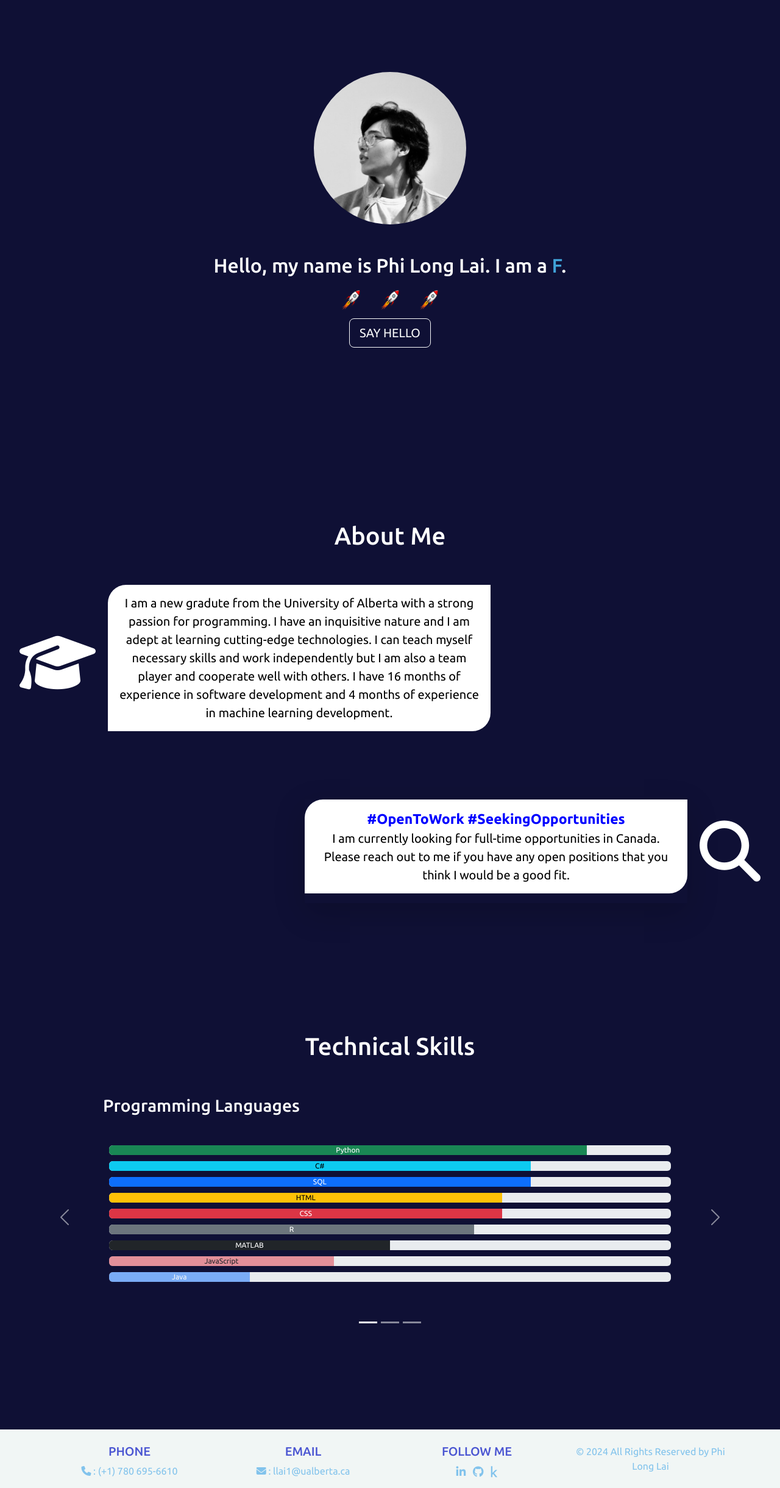
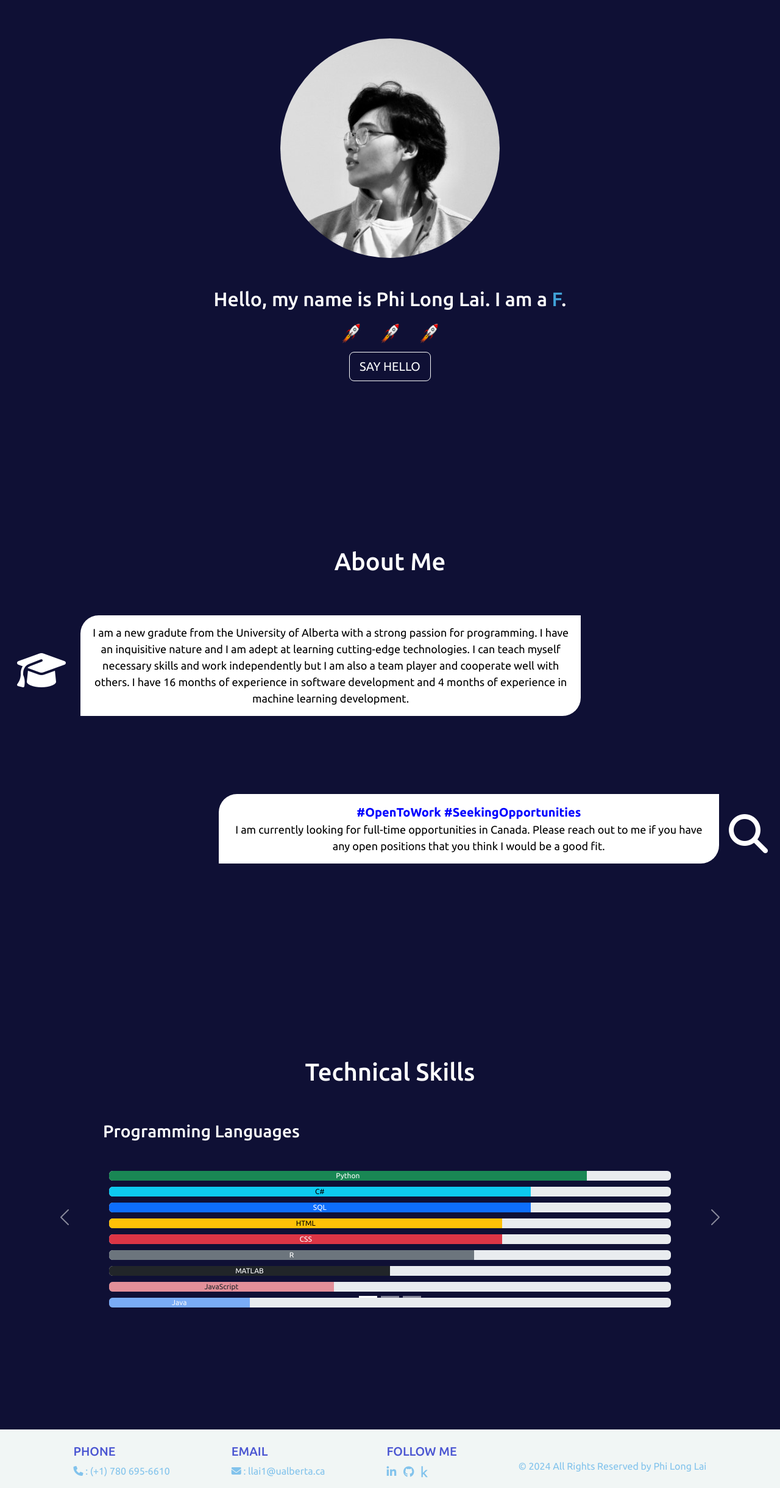
Before and after one commit to lpl-5664/personal-website, a Django app: page / in a window 1280 px wide. Shown: the part 56-2496 px from the top of the page at 61% size. Run offline with Django 4.2, Linux system fonts and the light colour scheme; some libraries are stand-ins or nearby versions.

Commit message:
modify for viewport compatibility 2.0

```diff
--- a/mysite/settings.py
+++ b/mysite/settings.py
@@ -26,7 +26,7 @@ SECRET_KEY = 'django-insecure-qwg!_@gn*&w6_i9jln(k=qj9uuc)*x@v*9&0ab^r-9-d*2j-ir
 # SECURITY WARNING: don't run with debug turned on in production!
 DEBUG = True
 
-ALLOWED_HOSTS = ['127.0.0.1', '.vercel.app', '.now.sh']
+ALLOWED_HOSTS = ['192.168.1.69', '127.0.0.1', '.vercel.app', '.now.sh']
 
 
 # Application definition
--- a/static/portfolio/styles.css
+++ b/static/portfolio/styles.css
@@ -32,7 +32,7 @@ body {
 .photo img {
     border-radius: 50%;
     object-fit: cover;
-    height: 250px;
+    /* height: 250px; */
 }
 
 #animatedText {
@@ -44,19 +44,19 @@ body {
     color: white;
 }
 
-.icons {
+/* .icons {
     padding: 20px;
-}
+} */
 
-.icons i{
+/* .icons i{
     font-size: 100px;
-}
+} */
 
 .desc p {
     color: black;
     text-align: center;
     padding: 15px;
-    font-size: 20px;
+    font-size: 18px;
     background-color: white;
     border-radius: 30px 0;
 }
--- a/templates/portfolio/base.html
+++ b/templates/portfolio/base.html
@@ -57,23 +57,23 @@
     </main>
 
     <footer class="text-bg-footer pt-2">
-      <div class="container text-center">
-        <div class="row text-center">
-          <div class="col-3 mx-auto mt-3">
+      <div class="container text-start">
+        <div class="row text-start">
+          <div class="col-auto mx-auto mt-3">
             <h5 class="text-uppercase font-weight-bold">Phone</h5>
             <p>
               <i class="fa-solid fa-phone"></i>
               <span>: (+1) 780 695-6610</span>
             </p>
           </div>
-          <div class="col-3 mx-auto mt-3">
+          <div class="col-auto mx-auto mt-3">
             <h5 class="text-uppercase font-weight-bold">Email</h5>
             <p>
               <i class="fa-solid fa-envelope"></i>
               <span>: llai1@ualberta.ca</span>
             </p>
           </div>
-          <div class="col-3 mx-auto mt-3">
+          <div class="col-auto mx-auto mt-3">
             <h5 class="text-uppercase font-weight-bold">Follow Me</h5>
             <div class="list-unstyled list-inline">
               <a class="list-inline-item btn-floating" style="font-size: 18px;" href="https://www.linkedin.com/in/long-lai-454877180/">
@@ -87,7 +87,7 @@
               </a>
             </div>
           </div>
-          <div class="col-3 mx-auto mt-3">
+          <div class="col-auto mx-auto mt-3 align-self-center">
             <span>&copy 2024 All Rights Reserved by Phi Long Lai</span>
           </div>
         </div>
--- a/templates/portfolio/home.html
+++ b/templates/portfolio/home.html
@@ -3,7 +3,7 @@
 {% block content %}
     <div class="vh-100 d-flex flex-column align-items-center justify-content-center">
         <div class="photo mb-5">
-            <img src="{% static 'media/main-avatar.JPG' %}" alt="{% static 'media/backup-avatar.jpg' %}">
+            <img class="img-fluid" src="{% static 'media/main-avatar.JPG' %}" alt="{% static 'media/backup-avatar.jpg' %}">
         </div>
         <div class="animation">
             <h2>Hello, my name is Phi Long Lai. I am a <span id="animatedText"></span>.</h2>
@@ -15,14 +15,14 @@
         </div>
         <a class="btn btn-outline-light btn-lg" role="button" tabindex="0" href="mailto:llai1@ualberta.ca">SAY HELLO</a>
     </div>
-    <div class="about vh-100 d-flex flex-column justify-content-center align-items-center">
+    <div class="about min-vh-100 d-flex flex-column justify-content-center align-items-center">
         <h1 class="pt-5">About Me</h1>
 
         <div class="d-flex flex-row mt-5 mb-5">
-            <div class="icons align-self-center">
-                <i class="fa-solid fa-graduation-cap"></i>
+            <div class="align-self-center mw-25 p-3">
+                <i class="fa-solid fa-graduation-cap fa-4x"></i>
             </div>
-            <div class="desc col-6">
+            <div class="desc col-8 p-2">
                 <p>I am a new gradute from the University of Alberta with a strong passion for programming.
                     I have an inquisitive nature and I am adept at learning cutting-edge technologies.
                     I can teach myself necessary skills and work independently but I am also a team player and
@@ -32,16 +32,16 @@
         </div>
 
         <div class="d-flex flex-row-reverse mt-5">
-            <div class="icons align-self-center">
-                <i class="fa-solid fa-magnifying-glass"></i>
+            <div class="align-self-center p-2">
+                <i class="fa-solid fa-magnifying-glass fa-4x"></i>
             </div>
-            <div class="desc col-6 shadow-lg">
-                <p><span style="font-size: 23px; font-weight: bold; color: blue;">#OpenToWork #SeekingOpportunities</span> <br>I am currently looking for full-time opportunities in Canada. Please reach out to me
+            <div class="desc col-8 p-2">
+                <p><span style="font-size: 20px; font-weight: bold; color: blue;">#OpenToWork #SeekingOpportunities</span> <br>I am currently looking for full-time opportunities in Canada. Please reach out to me
                     if you have any open positions that you think I would be a good fit.</p>
             </div>
         </div>
     </div>
-    <div class="skills vh-100 d-flex flex-column justify-content-center align-items-center">
+    <div class="skills min-vh-100 d-flex flex-column justify-content-center align-items-center">
         <h1>Technical Skills</h1>
 
         <div id="skillsCarousel" class="carousel slide carousel-fade w-100 h-50 mt-5" data-bs-ride="carousel">
```
